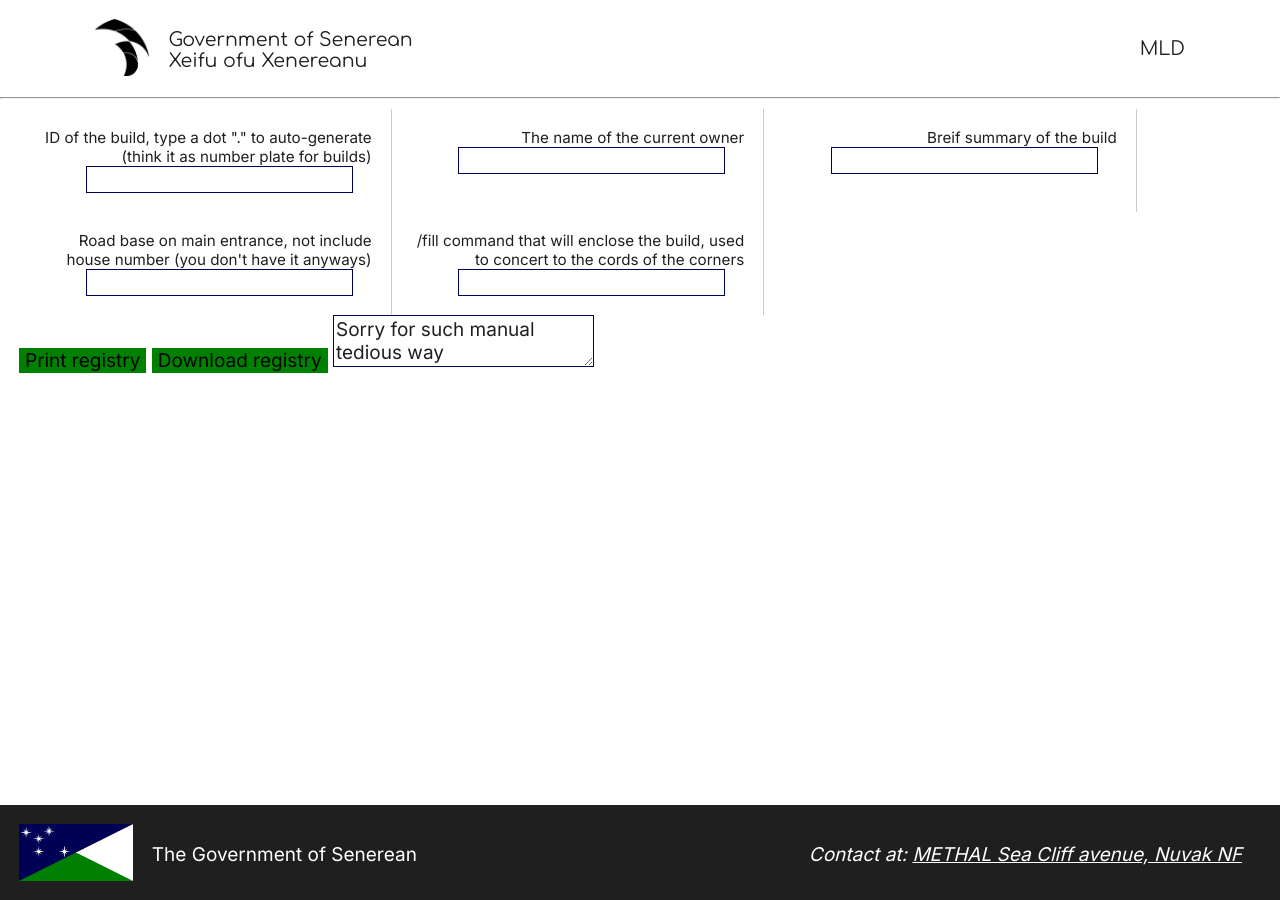
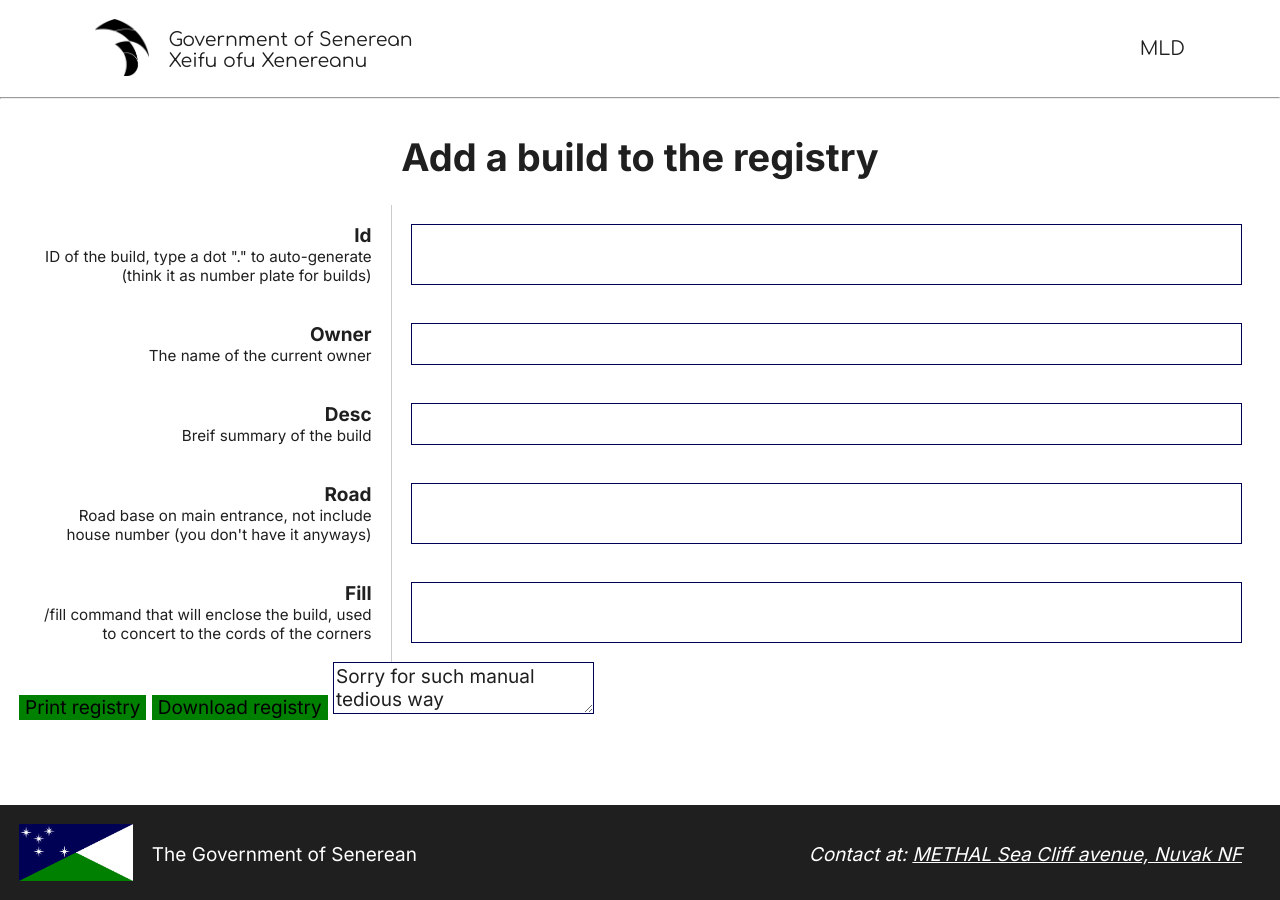
Before and after one commit to LukeNK/Senerean, a Jekyll site: the page built from MLD/add.html, in a window 1280 px wide. Built offline with Jekyll 4.4.1, drawn with Linux system fonts in a browser that asks for light colours.

Commit message:
MLD is the first ministry to use a standarized form layout

```diff
--- a/MLD/add.html
+++ b/MLD/add.html
@@ -1,20 +1,17 @@
 ---
-layout: default
+layout: form
+title: Add a build to the registry
+headerEN: Ministry of Land Development
+headerFR: Ministère du développement foncier
 ---
-<style>
-    form {
-        padding: auto 1rem;
-    }
-    form input {
-        margin: auto 1rem;
-        width: 80%;
-    }
-</style>
-
-<form onsubmit="return false"></form>
-<button onclick="add()">Print registry</button>
-<button onclick="add(1)">Download registry</button>
-<textarea id="out">Sorry for such manual tedious way</textarea>
+<form onsubmit="return false">
+    <h1>Add a build to the registry</h1>
+</form>
+<div class="no-print">
+    <button onclick="add()">Print registry</button>
+    <button onclick="add(1)">Download registry</button>
+    <textarea id="out">Sorry for such manual tedious way</textarea>
+</div>
 
 <script src="./scripts.js"></script>
 <script src="./template.js"></script>
@@ -22,10 +19,19 @@ layout: default
 <script>
     let formElement = document.querySelector('form');
     for (let field in TEMPLATE) {
-        let label = document.createElement('label');
+        let label = document.createElement('label'),
+            input = document.createElement('input');
+
         label.innerHTML =
-            `<p>${TEMPLATE[field]}</p><input id="${field}" type="text">`;
+            `<h3>${field.charAt(0).toUpperCase() + field.slice(1)}</h3>
+            <p>${TEMPLATE[field]}</p>`;
+        label.setAttribute('for', field);
+
+        input.setAttribute('id', field);
+        input.setAttribute('type', 'text');
+
         formElement.appendChild(label);
+        formElement.appendChild(input);
     }
 
     function add(download) {
```
